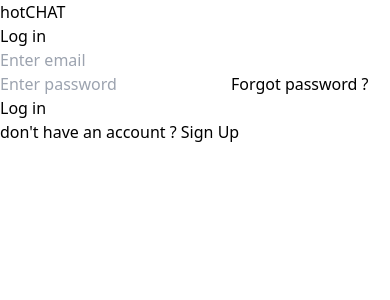
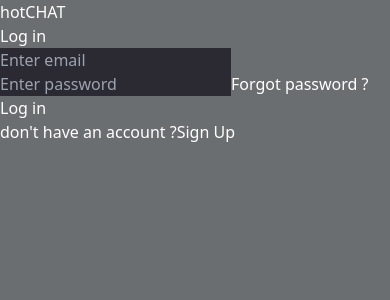
Before and after one commit to MGuruNikhil/theConnection, a React (Vite) app: page /login in a window 390 px wide. Shown: the top 300 px of the page. Built offline with nearby package versions, Linux system fonts and the light colour scheme; no server answers.

Commit message:
now it is fine

```diff
--- a/index.css
+++ b/index.css
@@ -11,7 +11,6 @@
     -ms-overflow-style: none;
 }
 
-@media (prefers-color-scheme: dark) {
 :root {
     color: #ffffff;
     background-color: #6B6E70;
@@ -21,14 +20,23 @@
     -webkit-font-smoothing: antialiased;
     -moz-osx-font-smoothing: grayscale;
     height: 100vh;
-        color-scheme: light dark;
+}
+
+input {
+    background-color: #2B2A33;
 }
 
 a:hover {
     color: #747bff;
 }
 
-    button {
-        background-color: #f9f9f9;
+@media screen and (max-width: 480px) {
+    #root {
+        padding: 0;
+    }
+    .login {
+        height: 100%;
+        width: 100%;
+        max-width: 100%;
     }
 }
--- a/src/components/EditDisplayName.jsx
+++ b/src/components/EditDisplayName.jsx
@@ -7,7 +7,7 @@ import { AuthContext } from "../context/AuthContext";
 import { updateProfile } from "firebase/auth"
 
 
-const EditDisplayName = (props) => {
+const EditDisplayName = () => {
 
     const { currentUser } = useContext(AuthContext);
     const [isEdit, setIsEdit] = useState(false);
--- a/src/components/SearchBar.jsx
+++ b/src/components/SearchBar.jsx
@@ -22,14 +22,14 @@ const SearchBar = () => {
     const handleSubmit = async (e) => {
         if (e.code === 'Enter') {
             let q;
-            if(searchFilter === "displayName") {
+            if (searchFilter === "displayName") {
                 const lowerSname = searchName.toLowerCase();
                 q = query(collection(db, 'users'), where('searchNames', 'array-contains', lowerSname));
             }
             else {
-                const emailPattern =  /^[a-zA-Z0-9._%+-]+@[a-zA-Z0-9.-]+\.[a-zA-Z]{2,}$/;
+                const emailPattern = /^[a-zA-Z0-9._%+-]+@[a-zA-Z0-9.-]+\.[a-zA-Z]{2,}$/;
                 const isValid = emailPattern.test(searchName);
-                if(!isValid) {
+                if (!isValid) {
                     setIsErr(true);
                     setErrMsg("Invalid Email ID");
                     return;
@@ -71,6 +71,8 @@ const SearchBar = () => {
         setOtherUser(searchResults[index]);
         setSearchName("");
         setSearchResults([]);
+        setIsFocus(false);
+        setIsErr(false);
     };
 
     return (
@@ -83,7 +85,7 @@ const SearchBar = () => {
                     type="text"
                     className="px-4 py-2 focus:outline-none grow"
                     style={{ minWidth: '0' }}
-                    placeholder={(isFocus ? ((searchFilter === "displayName")?"Search by name":"Search by email") : "Search...")}
+                    placeholder={(isFocus ? ((searchFilter === "displayName") ? "Search by name" : "Search by email") : "Search...")}
                     onChange={(e) => setSearchName(e.target.value)}
                     onFocus={() => { setIsFocus(true) }}
                     onKeyDown={handleSubmit}
--- a/src/pages/Login.jsx
+++ b/src/pages/Login.jsx
@@ -60,17 +60,20 @@ const Login = () => {
     };
 
     return (
-        <div className="login p-16 bg-[#474B4F] flex flex-col space-y-5 max-w-fit border-solid border-2 rounded-lg border-[#86C232]">
+        <div className="login p-16 bg-[#474B4F] flex flex-col justify-center space-y-5 max-w-fit border-solid border-2 rounded-lg border-[#86C232]">
             <h1 className="text-[3.2em] leading-110 text-[#86C232]">hotCHAT</h1>
             <h2 className='text-[1.6em] text-[#61892F]'>Log in</h2>
             <form onSubmit={handleSubmit} className="flex flex-col space-y-5">
-                <input className='p-2 border-b-2 border-b-[#86C232] focus:outline-none' type="email" name="email" id="email" placeholder='Enter email' />
-                <input className='p-2 border-b-2 border-b-[#86C232] focus:outline-none' type="password" name="password" id="password" placeholder='Enter password' />
+                <input className='min-w-[232px] p-2 border-b-2 border-b-[#86C232] focus:outline-none' type="email" name="email" id="email" placeholder='Enter email' />
+                <input className='min-w-[232px] p-2 border-b-2 border-b-[#86C232] focus:outline-none' type="password" name="password" id="password" placeholder='Enter password' />
                 <a className='cursor-pointer font-medium text-[#646cff] no-underline hover:text-[#535bf2]' onClick={handleForgotPasswordClick}>Forgot password ?</a>
-                <button className='rounded-md border border-transparent py-2 px-4 text-base font-semibold font-inherit bg-[#1a1a1a] cursor-pointer transition-border-color duration-250 overflow-hidden text-[#86C232] focus:outline-none focus-visible:ring-4 focus-visible:ring-auto focus-visible:ring-[#86C232] hover:border-[#86C232]'>Log in</button>
+                <button className='min-w-[232px] rounded-md border border-transparent py-2 px-4 text-base font-semibold font-inherit bg-[#1a1a1a] cursor-pointer transition-border-color duration-250 overflow-hidden text-[#86C232] focus:outline-none focus-visible:ring-4 focus-visible:ring-auto focus-visible:ring-[#86C232] hover:border-[#86C232]'>Log in</button>
                 {isErr && <span>{error}</span>}
             </form>
-            <span>don't have an account ? <Link className='font-medium text-[#646cff] no-underline hover:text-[#535bf2]' to="/signup">Sign Up</Link></span>
+            <div className='flex items-center justify-center gap-2'>
+                <span className=''>don't have an account ?</span>
+                <Link className='font-medium text-[#646cff] no-underline hover:text-[#535bf2]' to="/signup">Sign Up</Link>
+            </div>
         </div>
     );
 }
--- a/src/pages/Profile.jsx
+++ b/src/pages/Profile.jsx
@@ -205,11 +205,11 @@ const Profile = () => {
             {/* <EditableComp label="Email id" fbkey="email" /> */}
 
             <div className="flex flex-row gap-2">
-                <button onClick={handleDelAcc} className='gap-2 border border-transparent text-base font-semibold font-inherit cursor-pointer transition-border-color duration-250 overflow-hidden text-black focus-visible:ring-4 focus-visible:ring-auto focus-visible:ring-[#842029] bg-[#DC3545] h-[40px] px-4 py-2 bg-inherit rounded-full focus:outline-none flex items-center justify-center'>
+                <button onClick={handleDelAcc} className='gap-2 border border-transparent text-base font-semibold cursor-pointer transition-border-color duration-250 overflow-hidden text-black focus-visible:ring-4 focus-visible:ring-auto focus-visible:ring-[#842029] bg-[#DC3545] h-[40px] px-4 py-2 rounded-full focus:outline-none flex items-center justify-center'>
                     <img src={Delete} width={30} height={30} alt="delete account" />
                     Delete Account
                 </button>
-                <button onClick={handleLogout} className='gap-2 border border-transparent text-base font-semibold font-inherit cursor-pointer transition-border-color duration-250 overflow-hidden text-black focus-visible:ring-4 focus-visible:ring-auto focus-visible:ring-[#997404] bg-[#FFC107] h-[40px] px-4 py-2 bg-inherit rounded-full focus:outline-none flex items-center justify-center'>
+                <button onClick={handleLogout} className='gap-2 border border-transparent text-base font-semibold cursor-pointer transition-border-color duration-250 overflow-hidden text-black focus-visible:ring-4 focus-visible:ring-auto focus-visible:ring-[#997404] bg-[#FFC107] h-[40px] px-4 py-2 rounded-full focus:outline-none flex items-center justify-center'>
                     <img src={logOutIcon} width={30} height={30} alt="log out" />
                     Log Out
                 </button>
```
Lines whose indentation alone changed are shown as unchanged.
